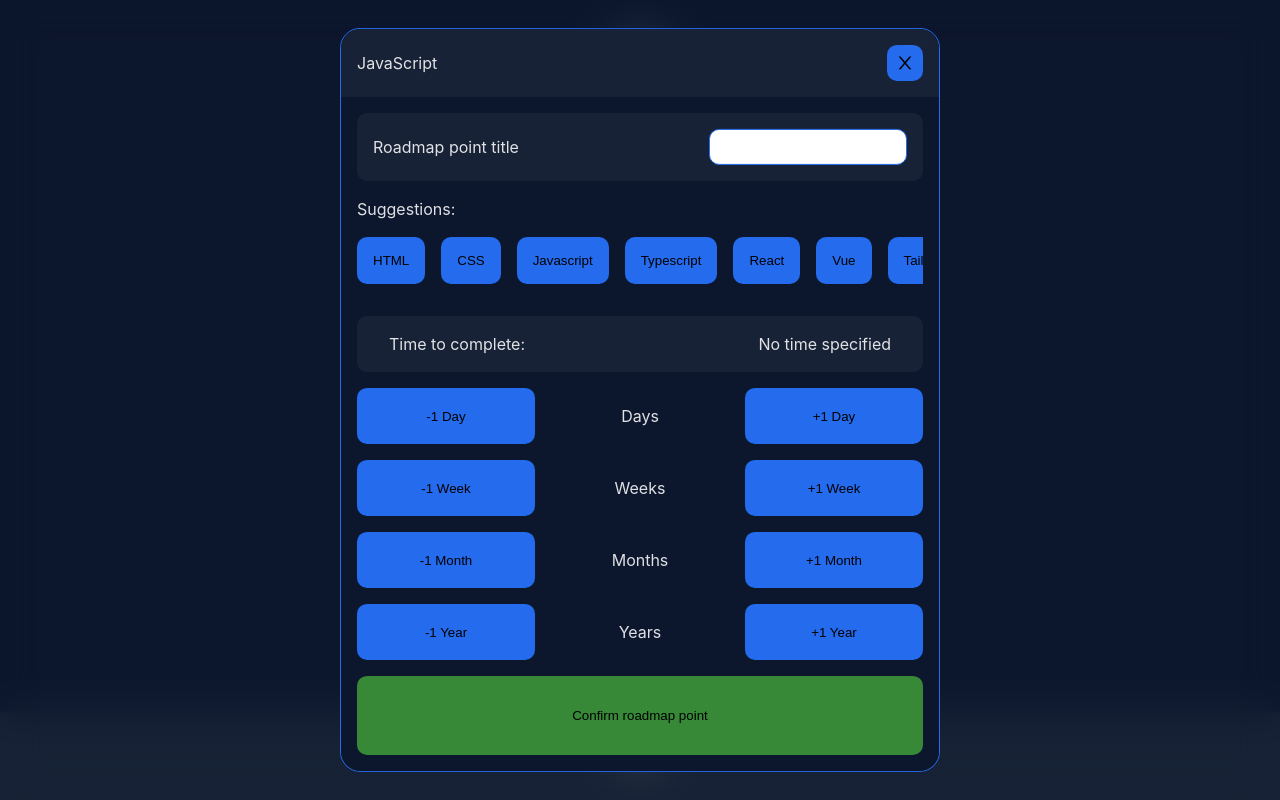
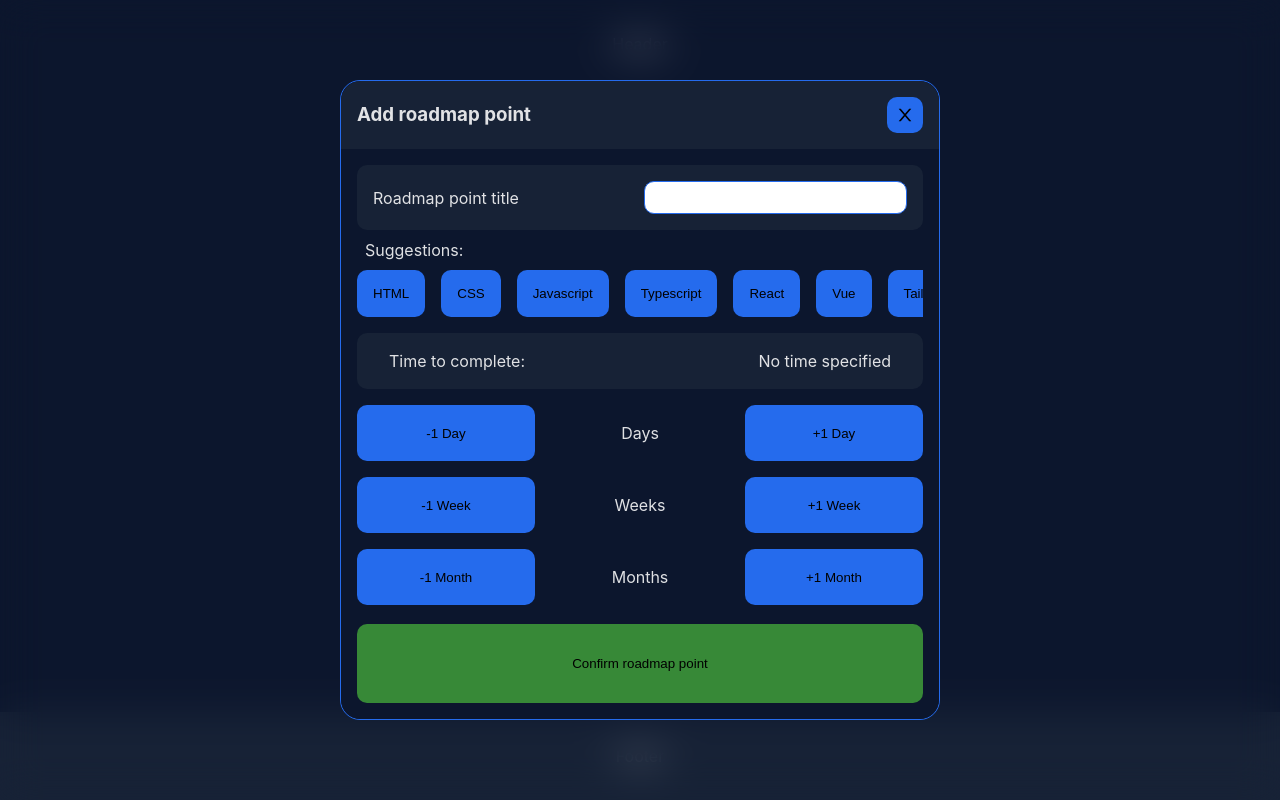
Before and after one commit to pawelrybka/React-Typescript-Game, a React (Vite) app: page / in a window 1280 px wide. Both pictures are taken after a click on the button "Add new point". Built offline with nearby package versions, Linux system fonts and the light colour scheme.

Commit message:
Changing style of AddroadmapPointModal

```diff
--- a/src/components/AddPointModal/AddPointModal.module.css
+++ b/src/components/AddPointModal/AddPointModal.module.css
@@ -4,6 +4,7 @@
     left: 50%;
     transform: translate(-50%, -50%);
     width: min(90%, 600px, 90vw);
+    max-height: 80vh;
     border-radius: 20px;
     z-index: 2;
     border: 1px solid var(--light-blue);
@@ -33,35 +34,45 @@
 }
 
 .addpointmodal__content{
+    overflow-y: auto;
     padding: 1rem;
     background-color: var(--background-blue);
-    flex: 1;
     border-radius: 0 0 20px 20px;
     display: flex;
     flex-direction: column;
     gap: 1rem;
 }
 
+.panel{
+    overflow-y: auto;
+}
+
+.panel p{
+    padding: .5rem;
+}
+
 .form{
-    display: flex;
+    display: grid;
+    grid-template-columns: repeat(auto-fit, minmax(250px, 1fr));
     background-color: var(--dark-blue);
     padding: 1rem;
     justify-content: space-between;
     border-radius: 10px;
     align-items: center;
+    gap: .5rem;
 }
 
 .form input{
-    padding: .6rem;
+    padding: .5rem;
     border: 1px solid var(--light-blue);
     border-radius: 10px;
 }
 
 .buttons{
     display: flex;
-    padding: 0rem 0rem 1rem 0;
+    padding: 0rem 0rem 1rem;
     gap: 1rem;
-    overflow-x: auto;
+    overflow-y: auto;
 }
 
 .buttons input{
@@ -103,7 +114,6 @@
     display: flex;
     justify-content: center;
     padding: 1rem;
-    border-radius: 10px;
 }
 
 .confirm{
--- a/src/components/AddPointModal/AddPointModal.tsx
+++ b/src/components/AddPointModal/AddPointModal.tsx
@@ -38,10 +38,11 @@ const AddPointModal = ({ visible, setVisible }: AddPointModalProps) => {
       transition={{ duration: .3 }}
     >
       <div className={styles.addpointmodal__header}>
-        <span>JavaScript</span>
+        <h3>Add roadmap point</h3>
         <button onClick={() => setVisible(!visible)}><AiOutlineClose size={20}/></button>
       </div>
       <div className={styles.addpointmodal__content}>
+        <div className={styles.panel}>
           <form className={styles.form}>
             <label>Roadmap point title</label>
             <input type="text" value={inputValue} onChange={handleInputChange}/>
@@ -72,8 +73,10 @@ const AddPointModal = ({ visible, setVisible }: AddPointModalProps) => {
               <button>+1 Year</button>
             </div>
           </div>
+        </div>
         <button className={styles.confirm} onClick={handleAddTodo}>Confirm roadmap point</button>
       </div>
+
     </motion.div>
   )
 }
--- a/src/components/PointConfiguration/PointConfiguration.module.css
+++ b/src/components/PointConfiguration/PointConfiguration.module.css
@@ -4,6 +4,7 @@
     left: 50%;
     transform: translate(-50%, -50%);
     width: min(90%, 800px, 90vw);
+    max-height: 80vh;
     border-radius: 20px;
     z-index: 2;
     border: 1px solid var(--light-blue);
@@ -29,27 +30,21 @@
 }
 
 .pointconfiguration__content{
+    overflow-y: auto;
     flex: 1;
-    display: flex;
+    display: grid;
+    grid-template-columns: repeat(auto-fit, minmax(250px, 1fr));
     padding: 1rem;
     gap: 1rem;
 }
 
-@media (max-width: 600px) {
-    .pointconfiguration__content{
-        flex-direction: column;
-    }
-}
-
 .midpoints p{
     text-align: center;
-    padding: .5rem;
 }
 
 .configuration{
     display: flex;
     flex-direction: column;
-
     justify-content: space-between;
     gap: 1rem;
 }
```
Lines whose indentation alone changed are shown as unchanged.
